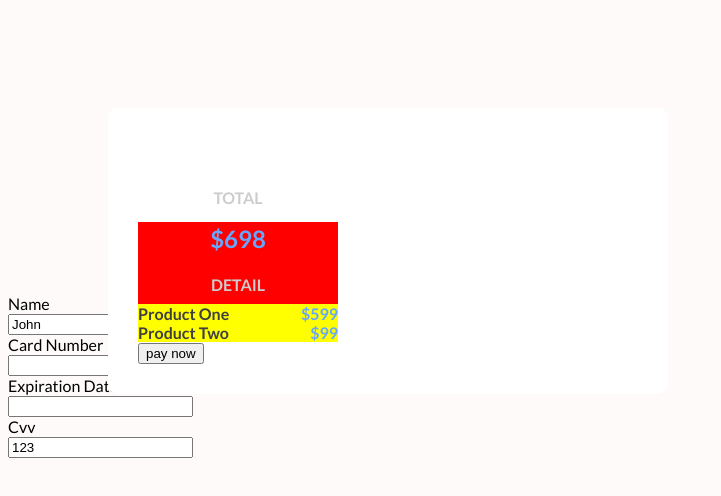
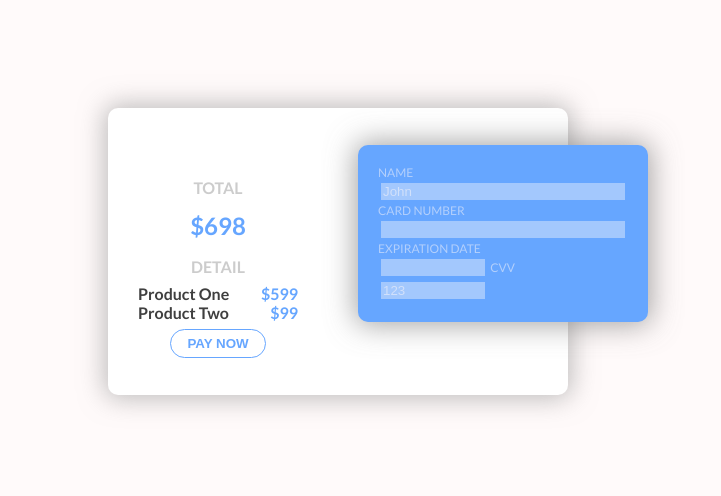
Before and after one commit to FilipTrbusek/checkout-page, a website: page src/index.html in a window 1280 px wide. Shown: the whole page, without its empty margins (0-721 px from the left). Drawn offline with nearby package versions, Linux system fonts and the light colour scheme; files that its build step writes are made by us from their sources.

Commit message:
created the basic html and css code

```diff
--- /dev/null
+++ b/checkout-page-solution/src/scss/_base.scss
@@ -0,0 +1,17 @@
+* {
+  box-sizing: border-box;
+}
+
+html {
+  font-size: 16px;
+  font-family: 'Lato', sans-serif;
+}
+
+body {
+	display: flex;
+	align-items: center;
+	justify-content: center;
+	min-height: 100vh;
+	margin: 0;
+  padding: 0;
+}
--- /dev/null
+++ b/checkout-page-solution/src/scss/_button.scss
@@ -0,0 +1,21 @@
+.button {
+	display: block;
+  color: $blue;
+  background-color: $white;
+  border: 1px solid $blue;
+  border-radius: 3rem;
+  outline: none;
+  font-weight: bold;
+  letter-spacing: 1px;
+  text-transform: uppercase;
+  margin: 0 auto;
+  margin-top: 4rem;
+  padding: 0.75rem 2rem;
+  cursor: pointer;
+  transition: 0.2s;
+
+  &:hover {
+    color: $white;
+    background-color: $blue;
+  }
+}
--- /dev/null
+++ b/checkout-page-solution/src/scss/_form.scss
@@ -0,0 +1,66 @@
+.form {
+	display: flex;
+	flex-wrap: wrap;
+	justify-content: space-between;
+  width: 65%;
+  background-color: $blue;
+	box-shadow: $shadow-dark;
+  border-radius: 1rem;
+  position: absolute;
+  top: calc(50% - 127.5px);
+  right: -15%;
+  padding: 2rem;
+
+  &-field {
+  	width: 100%;
+  	margin-bottom: 1rem;
+
+  	&:nth-child(3), &:last-child {
+  		width: 40%;
+  		margin-bottom: 0;
+  	}
+  }
+
+  &-label {
+  	display: block;
+  	color: rgba($white, 0.7);
+  	font-size: 0.75rem;
+  	text-transform: uppercase;
+  	margin-bottom: 0.25rem;
+  }
+
+  &-input {
+	  width: 100%;
+	  color: rgba($white, 0.9);
+	  background-color: rgba($white, 0.1);
+	  border: none;
+	  border-radius: 0.25rem;
+	  font-size: 1rem;
+	  outline: none;
+	  padding: 0.5rem 0.75rem;
+	  transition: 0.2s;
+
+	  &:focus {
+	    background-color: rgba($white, 0.2);
+	  }
+
+	  &::placeholder {
+	  	color: rgba($white, 0.4);
+	  }
+
+	  &-group {
+	  	display: flex;
+	  }
+	}
+}
+
+// Hide Input Type Number Arrows
+input[type="number"]::-webkit-outer-spin-button,
+input[type="number"]::-webkit-inner-spin-button {
+	-webkit-appearance: none;
+	margin: 0;
+}
+
+input[type="number"] {
+	-moz-appearance: textfield;
+}
--- /dev/null
+++ b/checkout-page-solution/src/scss/_payment.scss
@@ -0,0 +1,40 @@
+.payment {
+	display: flex;
+	width: 40rem;
+	background-color: $white;
+	border-radius: 0.5rem;
+	box-shadow: $shadow-light;
+	position: relative;
+
+	&-info {
+		width: 50%;
+		text-align: center;
+		padding: 4rem;
+
+		h3 {
+			color: $blue;
+			font-size: 2rem;
+			margin-top: 0;
+			margin-bottom: 2.5rem;
+		}
+	}
+
+	&-label {
+		color: $gray;
+		letter-spacing: 1px;
+		text-transform: uppercase;
+		margin-bottom: 1rem;
+	}
+
+	&-item {
+		display: flex;
+		justify-content: space-between;
+		font-weight: 300;
+		margin-bottom: 0.5rem;
+
+		span {
+			color: $blue;
+			font-weight: bold;
+		}
+	}
+}
--- /dev/null
+++ b/checkout-page-solution/src/scss/_variables.scss
@@ -0,0 +1,7 @@
+@import url('https://fonts.googleapis.com/css2?family=Lato:wght@300;400;700&display=swap');
+
+$white: #ffffff;
+$gray: #cccccc;
+$blue: #66a6ff;
+$shadow-light: 0px 0px 40px 2px #eeeeee;
+$shadow-dark: -8px 8px 56px 8px #cccccc;
--- /dev/null
+++ b/checkout-page-solution/src/scss/main.scss
@@ -0,0 +1,5 @@
+@import "variables";
+@import "base";
+@import "payment";
+@import "button";
+@import "form";
--- a/src/index.html
+++ b/src/index.html
@@ -43,28 +43,28 @@
         <div class="form__container">
           <form action="#" method="post">
             <label for="full_name">Name</label><br />
-            <input
+            <input class="full__name"
               type="text"
               id="full_name"
               name="full_name"
               value="John"
             /><br />
             <label for="card_number">Card Number</label><br />
-            <input
+            <input class="card__number"
               type="number"
               id="card_number"
               name="card_number"
               value="1111 1111 1111 1111"
             /><br />
             <label for="expiration_date">Expiration Date</label><br />
-            <input
+            <input class="expiration__date"
               type="number"
               id="expiration_date"
               name="expiration_date"
               value="MM    YYYY"
-            /><br />
+            />
             <label for="cvv">Cvv</label><br />
-            <input type="number" id="cvv" name="cvv" value="123" /><br />
+            <input class="cvv_number" type="number" id="cvv" name="cvv" value="123" /><br />
           </form>
         </div>
       </div>
--- a/src/scss/style.scss
+++ b/src/scss/style.scss
@@ -10,13 +10,15 @@ html {
 }
 
 .payment-container {
-  width: 500px;
+  width: 400px;
   position: relative;
   top: 100px;
   left: 100px;
   background-color: white;
   border-radius: 10px;
   padding: 30px;
+  -webkit-box-shadow: 0px 0px 26px 3px rgba(154, 154, 154, 0.67);
+  box-shadow: 0px 0px 26px 3px rgba(154, 154, 154, 0.67);
 }
 
 .total {
@@ -24,7 +26,6 @@ html {
   flex-direction: column;
   align-items: center;
   width: 40%;
-  background-color: red;
 }
 
 .total__heading {
@@ -49,7 +50,6 @@ html {
   display: flex;
   flex-direction: column;
   width: 40%;
-  background-color: red;
 }
 
 .detail__heading {
@@ -64,7 +64,6 @@ html {
 .detail__info {
   display: flex;
   flex-direction: column;
-  background-color: yellow;
 }
 
 .product__one {
@@ -84,3 +83,60 @@ html {
 .product__price {
   color: #66a6ff;
 }
+
+.button {
+  width: 40%;
+  display: flex;
+  justify-content: center;
+}
+
+button {
+  border: 1px solid #66a6ff;
+  color: #66a6ff;
+  text-transform: uppercase;
+  font-weight: 700;
+  background-color: white;
+  padding: 4% 10%;
+  border-radius: 50px;
+  margin: 4%;
+  cursor: pointer;
+}
+
+.card-container {
+  font-size: 0.75em;
+  background-color: #66a6ff;
+  z-index: 1;
+  position: relative;
+  top: -150px;
+  left: 350px;
+  padding: 20px;
+  width: 250px;
+  border-radius: 10px;
+  color: rgba(255, 250, 250, 0.5);
+  text-transform: uppercase;
+  -webkit-box-shadow: 0px 0px 29px 3px rgba(121, 121, 121, 0.67);
+  box-shadow: 0px 0px 29px 3px rgba(121, 121, 121, 0.67);
+}
+
+input {
+  background-color: rgba(255, 250, 250, 0.4);
+  border: none;
+  color: rgba(255, 250, 250, 0.5);
+  margin: 3px;
+}
+
+.full__name {
+  width: 240px;
+}
+
+.card__number {
+  width: 240px;
+}
+
+.expiration__date {
+  width: 100px;
+}
+
+.cvv_number {
+  width: 100px;
+}
```
Also changed, not shown: checkout-page-solution/gulpfile.js (added, +141 -0 lines), checkout-page-solution/package.json (added, +21 -0 lines), checkout-page-solution/src/index.html (added, +53 -0 lines), 3 other files.
